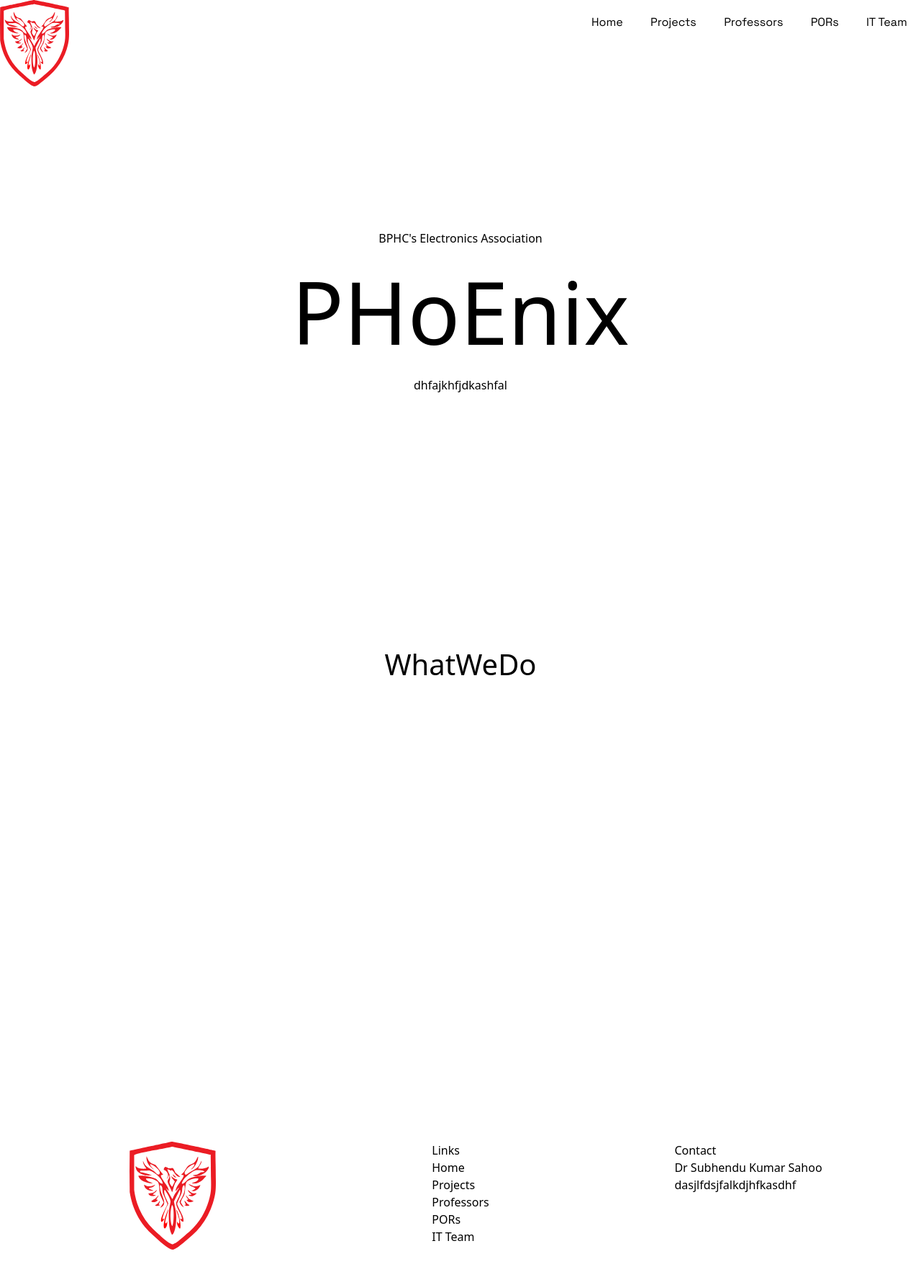
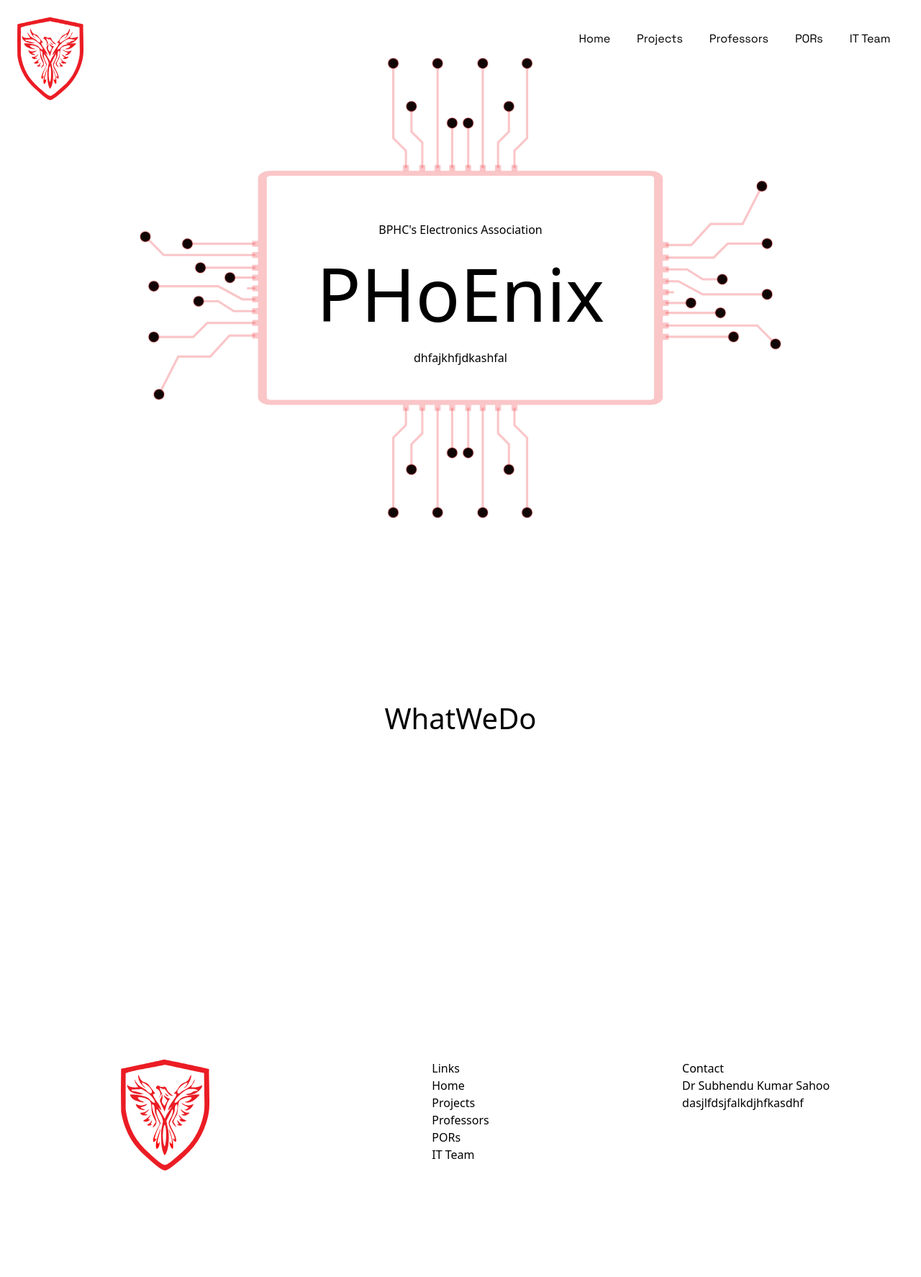
Before and after one commit to PHoEnix-BPHC/Phoenix-Website-2.0, a React (Vite) app: page / in a window 1280 px wide. Shown: the whole page at 72% size. After the commit the page ends 1650 px from the top, so only its background shows below. Built offline with nearby package versions, Linux system fonts and the light colour scheme; a web font is replaced by a local one.

Commit message:
central circuit thing

```diff
--- a/src/components/Footer.jsx
+++ b/src/components/Footer.jsx
@@ -3,7 +3,7 @@ import logoSvg from '../assets/phoenix-logo-cropped.svg';
 
 const Footer = () => {
   	return (
-		<div className="grid grid-cols-3 items-start justify-items-center p-[5vh]">
+		<div className="grid grid-cols-3 items-start justify-items-center p-[3vh]">
 			<img src={logoSvg} alt="Phoenix Logo" className="w-[30%]" />
 			<span>
 				<h1 className="bg-gradient-to-r from-red-500 to-yellow-500">Links</h1>
--- a/src/components/Header.jsx
+++ b/src/components/Header.jsx
@@ -1,9 +1,9 @@
-import logoSvg from '../assets/phoenix-logo-cropped.svg';;
+import logoSvg from '../assets/phoenix-logo-cropped.svg';
 import { Link } from "react-router-dom";
 
 const Header = () => {
     return (
-		<header className="font-grotesk grid grid-rows-[15vh] grid-cols-2">
+		<header className="font-grotesk grid grid-rows-[15vh] grid-cols-2 p-[3vh]">
 			<img src={logoSvg} alt="Phoenix Logo" className="w-[15%]" />
 			<nav className="flex justify-end">
 				<Link to='/' className="p-[3%]">Home</Link>
--- a/src/pages/Home.jsx
+++ b/src/pages/Home.jsx
@@ -1,14 +1,20 @@
+import centralSquiggle from '../assets/centralSquiggle.svg';
+
 const Home = () => {
 	return (
 		<>
-			<div className="grid grid-rows-[75vh_100vh] grid-columns-[100vw] items-center justify-items-center p-[1%]">
+			<div className="absolute top-0 left-0 grid grid-rows-[100vh] grid-cols-[100vw] justify-items-center items-center">
+				<img className="h-[80%]" src={centralSquiggle} />
+			</div>
+
+			<div className="grid grid-rows-[60vh_100vh] grid-columns-[100vw] items-center justify-items-center">
 				<div className="text-center">
 					<p>BPHC's Electronics Association</p>
-					<h1 className="bg-gradient-to-r from-red-500 to-yellow-500 text-[15vh]">PHoEnix</h1>
+					<h1 className="bg-gradient-to-r from-red-500 to-yellow-500 text-[8vw]">PHoEnix</h1>
 					<p>dhfajkhfjdkashfal</p>
 				</div>
 
-				<div className="self-start pt-[20vh]">
+				<div className="self-start pt-[40vh]">
 					<h1 className="bg-gradient-to-r from-red-500 to-yellow-500 text-[5vh]">WhatWeDo</h1>
 				</div>
 			</div>
```
Also changed, not shown: src/assets/centralSquiggle.svg (added).
